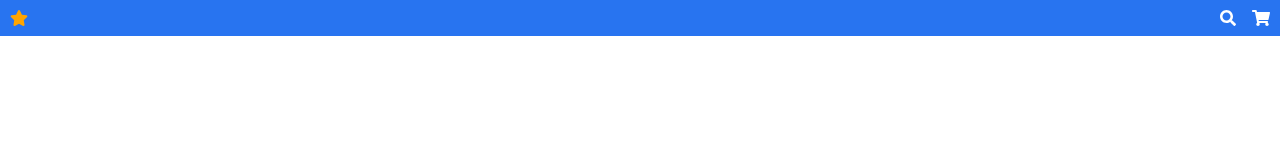
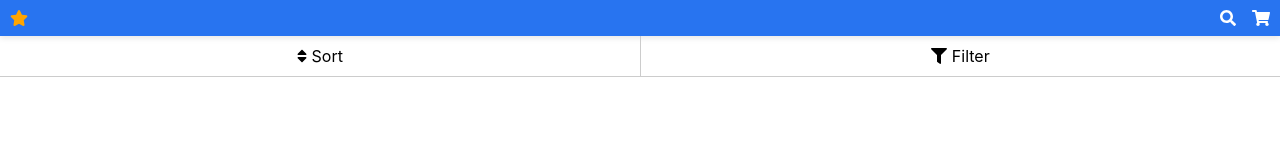
Before and after one commit to anshulch/cart, a React (Create React App) app: page / in a window 1280 px wide. Shown: the top 160 px of the page. Built offline with nearby package versions, Linux system fonts and the light colour scheme.

Commit message:
filter actions

```diff
--- a/src/App.js
+++ b/src/App.js
@@ -3,6 +3,7 @@ import './App.scss';
 
 // Custom Components import
 import Header from './Components/Header';
+import Filter from './Components/Filters';
 import Footer from './Components/Footer';
 
 
@@ -11,6 +12,7 @@ function App() {
   return (
     <div className="App">
       <Header/>
+      <Filter/>
       <Footer/>
     </div>
   );
--- a/src/App.scss
+++ b/src/App.scss
@@ -1,10 +1,19 @@
 $link--color : orange;
 $brand--color: #2874f0;
 $white: #fff;
+$grey: #ccc;
+
+// reset code
+ul {
+  list-style: none;
+  padding: 0;
+  margin: auto;
+}
 
 header{
   background-color: $brand--color;
   padding:10px;
+  box-shadow: 0 2px 6px 0 rgba(0, 0, 0, .1);
   .fa--white{
     color: $white;
   }
@@ -17,6 +26,23 @@ header{
   }
   .fa__star{
     color: $link--color;
+  }
+}
+
+.filters{
+  display: flex;
+  justify-content:space-around;
+  border-bottom: 1px solid $grey;
+  li{
+    flex-basis: 50%;
+    text-align: center;
+    padding: 10px 0;
+    &:first-child{
+      border-right:1px solid $grey;
+    }
+    .svg-inline--fa{
+      padding-right: 5px;
+    }
   }
 }
 
--- /dev/null
+++ b/src/Components/Filters.js
@@ -0,0 +1,13 @@
+import React from 'react';
+import { FontAwesomeIcon } from '@fortawesome/react-fontawesome';
+import { faSort, faFilter } from '@fortawesome/free-solid-svg-icons';
+
+const filter = () => {
+    return(
+        <ul className="filters">
+            <li><FontAwesomeIcon className="" icon={faSort} />Sort</li>
+            <li><FontAwesomeIcon className="" icon={faFilter} />Filter</li>
+        </ul>
+    )
+}
+export default filter;
--- a/src/Components/Header.js
+++ b/src/Components/Header.js
@@ -1,5 +1,4 @@
 import React from 'react';
-
 import { FontAwesomeIcon } from '@fortawesome/react-fontawesome';
 import { faStar, faSearch, faShoppingCart } from '@fortawesome/free-solid-svg-icons';
 
```
